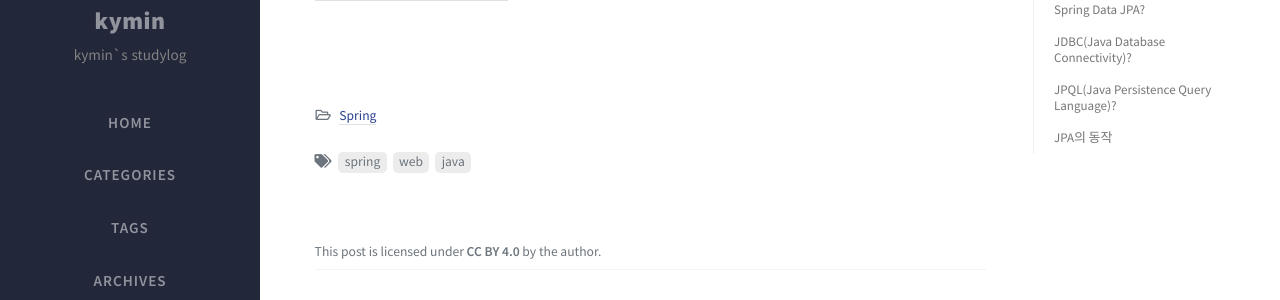
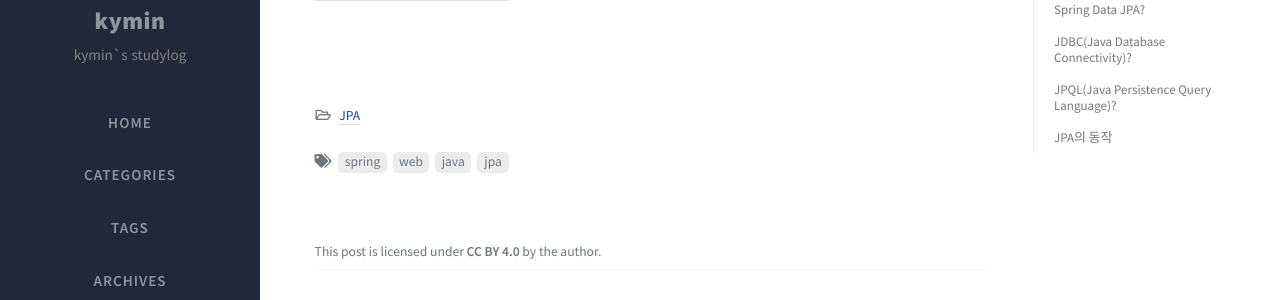
Before and after one commit to Kyoung-M1N/kyoung-M1N.github.io, a Jekyll site: the page built from _posts/spring/2024-08-11-[JPA]JPA_terms.md, in a window 1280 px wide and 900 px high, scrolled down 2039 px. Shown: the part 153-453 px from the top of the window. Built offline with Jekyll 4.4.1, drawn with Linux system fonts in a browser that asks for light colours; nearby versions of some CDN libraries; comment, search, counter and statistics services are not loaded.

Commit message:
docs: 포스트 수정

```diff
--- a/_posts/spring/2024-08-11-[JPA]JPA_terms.md
+++ b/_posts/spring/2024-08-11-[JPA]JPA_terms.md
@@ -2,8 +2,8 @@
 title: JPA 헷갈리는 개념들 정리
 author: kymin
 date: 2024-08-11 19:31
-categories: [Spring]
-tags: [spring, web, java]
+categories: [JPA]
+tags: [spring, web, java, jpa]
 
 
 ---
```
